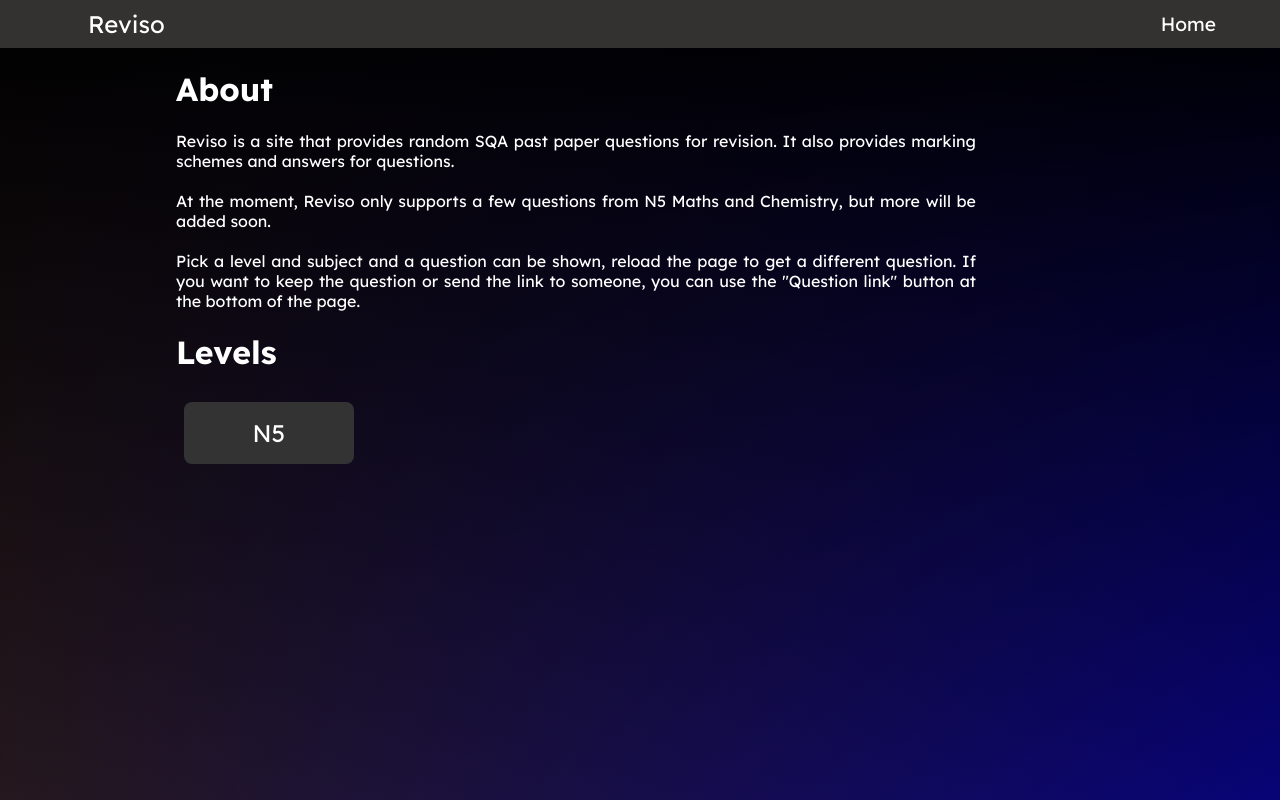
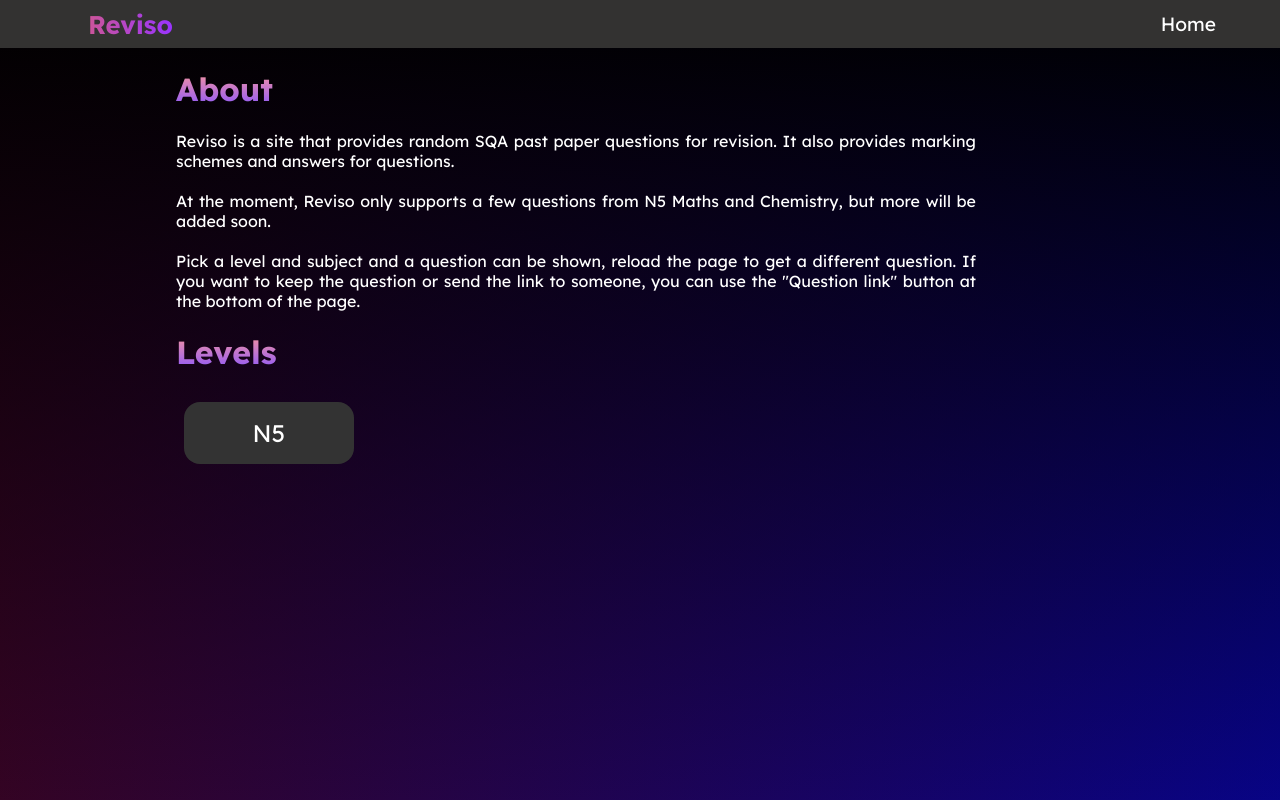
Before and after one commit to Heliodex/Reviso, a SvelteKit app: page / in a window 1280 px wide. Built offline with nearby package versions, Linux system fonts and the light colour scheme.

Commit message:
Improve design and add "New random question" button

```diff
--- a/src/global.sass
+++ b/src/global.sass
@@ -16,11 +16,19 @@ body
 	margin: 0
 	height: 100vh
 
+h1
+	background: linear-gradient(#f99, #85f)
+	background-clip: text
+	-webkit-background-clip: text
+	-webkit-text-fill-color: transparent
+
 a, button
-	transition: filter 0.2s
+	transition: filter 0.2s, transform 0.15s
 	&:hover
-		transition: filter 0.2s
-		filter: opacity(80%)
+		filter: brightness(85%)
+	&:active
+		filter: brightness(70%)
+		transform: scale(0.95)
 
 ::-webkit-scrollbar
 	width: 15px
--- a/src/lib/Header.svelte
+++ b/src/lib/Header.svelte
@@ -1,6 +1,6 @@
 <header>
 	<div>
-		<a id="logo" href="/"> Reviso </a>
+		<a id="logo" href="/">Reviso</a>
 		<div class="right">
 			<a href="/">Home</a>
 			<!-- <a href="/about">About</a>
@@ -10,11 +10,6 @@
 </header>
 
 <style lang="sass">
-	#logo
-		visibility: hidden
-		width: 0
-		font-size: 1.5rem
-
 	header
 		z-index: 9
 		width: 100%
@@ -42,8 +37,14 @@
 				color: white
 				text-decoration: none
 
-	@media screen and (min-width: 600px)
 		#logo
+			background: linear-gradient(90deg, #c59, #93f)
+			background-clip: text
+			-webkit-background-clip: text
+			-webkit-text-fill-color: transparent
+
+			font-size: 1.6rem
+			font-weight: bold
 			width: auto
 			margin: 0
 			padding: 0
--- a/src/lib/Question.svelte
+++ b/src/lib/Question.svelte
@@ -3,9 +3,6 @@
 	export let part: any
 	export let markScheme = false
 	export let parse: Function
-
-	console.log("------------------")
-	console.log(part.c[0])
 </script>
 
 {#if part.pre}
@@ -70,7 +67,6 @@
 		border: 1px solid #ccc
 		border-collapse: collapse
 		padding: 0.5rem
-		border-radius: 0.5rem
 
 	:global(ol)
 		list-style-type: upper-alpha
--- a/src/lib/questions.yaml
+++ b/src/lib/questions.yaml
@@ -637,7 +637,7 @@
           - q: |-
               Which of the following equations is the overall redox reaction in the cell?
               <ol>
-                <li>Br<sub>2</sub>(ℓ) + SO<sub>3</sub><sup>2−</sup> (aq) + H<sub>2</sub>O(ℓ) + 2e<sup>−</sup> → 2Br<sup>−</sup> (aq) + SO<sub>4</sub><sup>2−</sup> (aq) + 2H<sub>+</sub> (aq) + 2e<sup>−</sup></li>
+                <li>Br<sub>2</sub>(ℓ) + SO<sub>3</sub><sup>2−</sup> (aq) + H<sub>2</sub>O(ℓ) + 2e<sup>−</sup> → 2Br<sup>−</sup> (aq) + SO<sub>4</sub><sup>2−</sup> (aq) + 2H<sup>+</sup> (aq) + 2e<sup>−</sup></li>
                 <li>2Br<sup>−</sup> (aq) + SO<sub>4</sub><sup>2−</sup> (aq) + 2H<sup>+</sup> (aq) → Br<sub>2</sub>(ℓ) + SO<sub>3</sub><sup>2−</sup> (aq) + H<sub>2</sub>O(ℓ)</li>
                 <li>Br<sub>2</sub>(ℓ) + SO<sub>3</sub><sup>2−</sup> (aq) + H<sub>2</sub>O(ℓ) → 2Br<sup>−</sup> (aq) + SO<sub>4</sub></sub><sup>2−</sup> (aq) + 2H<sup>+</sup> (aq)</li>
                 <li>2Br<sup>−</sup> (aq) + SO<sub>4</sub><sup>2−</sup> (aq) → Br<sub>2</sub>(ℓ) + SO<sub>3</sub><sup>2−</sup> (aq)</li>
--- a/src/routes/+layout.svelte
+++ b/src/routes/+layout.svelte
@@ -26,5 +26,5 @@
 		left: 0
 		width: 100%
 		height: 100%
-		background: linear-gradient(#000f, #3a1c7122), linear-gradient(90deg, #ffaf7b22, #00f7)
+		background: linear-gradient(#000f, #3a1c7122), linear-gradient(90deg, #f073, #00f8)
 </style>
--- a/src/routes/+page.svelte
+++ b/src/routes/+page.svelte
@@ -35,5 +35,5 @@
 			background: #333
 			padding: 1rem
 			margin: 0.5rem
-			border-radius: 0.5rem
+			border-radius: 1rem
 </style>
--- a/src/routes/[level]/+page.svelte
+++ b/src/routes/[level]/+page.svelte
@@ -1,7 +1,6 @@
 <script lang="ts">
 	import { page } from "$app/stores"
 	export let data: any
-	console.log(data)
 </script>
 
 <svelte:head>
@@ -28,5 +27,5 @@
 			background: #333
 			padding: 1rem
 			margin: 0.5rem
-			border-radius: 0.5rem
+			border-radius: 1rem
 </style>
--- a/src/routes/[level]/[subject]/+page.svelte
+++ b/src/routes/[level]/[subject]/+page.svelte
@@ -1,6 +1,8 @@
 <script lang="ts">
 	import { math, display } from "mathlifier"
 	import { marked } from "marked"
+	import { page } from "$app/stores"
+	import { invalidateAll } from "$app/navigation"
 	import Question from "$lib/Question.svelte"
 
 	export let data: any
@@ -35,7 +37,7 @@
 	<title>Question • Reviso</title>
 	<link rel="stylesheet" href="https://cdn.jsdelivr.net/npm/katex@0.15.2/dist/katex.min.css" integrity="sha384-MlJdn/WNKDGXveldHDdyRP1R4CTHr3FeuDNfhsLPYrq2t0UBkUdK2jyTnXPEK1NQ" crossorigin="anonymous" />
 </svelte:head>
-<div class="row">
+<div id="row">
 	<h1>Question</h1>
 	<div>
 		{data.level.toUpperCase()}
@@ -60,8 +62,16 @@
 	<Question {data} part={data.c[0].p} {markScheme} {parse} />
 {/if}
 
-<div class="row">
-	<a class="button" href="/{data.level}/{data.subject}?y={data.year}&q={data.qn}">Question link</a>
+<div id="buttons">
+	<a class="button" href="/{data.level}/{data.subject}?y={data.year}&q={data.qn}">
+		Question link</a>
+	{#if $page.url.searchParams.has("y")}
+		<a class="button" href="/{data.level}/{data.subject}">New random question</a>
+	{:else}
+		<button on:click={invalidateAll}>
+			New random question
+		</button>
+	{/if}
 	<button
 		on:click={() => {
 			markScheme = !markScheme
@@ -69,24 +79,42 @@
 	>
 </div>
 
+<noscript>
+	<p>Some of these buttons rely on Javascript to work, which is currently disabled or failed to load.</p>
+</noscript>
+
 <style lang="sass">
-	.row
+	#row
 		display: flex
 		justify-content: space-between
 		align-items: center
 		div
+			margin-left: 1rem
 			text-align: right
 
-	button
+	#buttons
+		display: flex
+		justify-content: center
+		align-items: center
+		flex-wrap: wrap
+
+	noscript p
+		margin: auto
+		text-align: center
+		font-size: 1.5rem
+
+	.button, button
+		display: flex
+		width: fit-content
+		text-align: center
+
 		border: none
-		margin: 0 0.5rem
+		margin: 0.2rem 0.2rem
 		font-size: 1rem
 		cursor: pointer
-
-	.button, button
 		text-decoration: none
 		color: #fff
 		background-color: #444
 		padding: 0.5rem 1rem
-		border-radius: 0.5rem
+		border-radius: 9rem
 </style>
```
